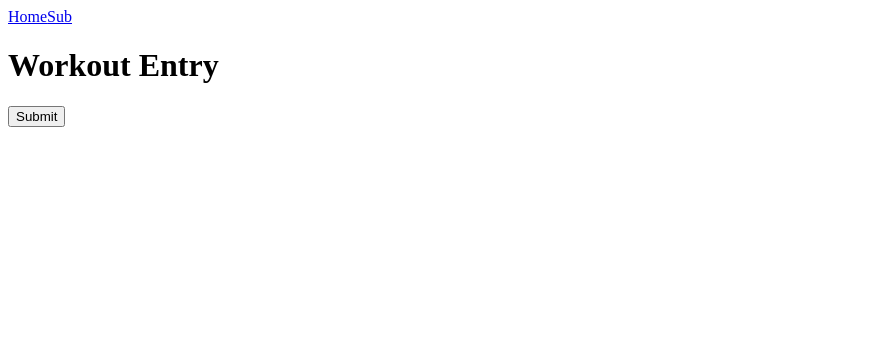
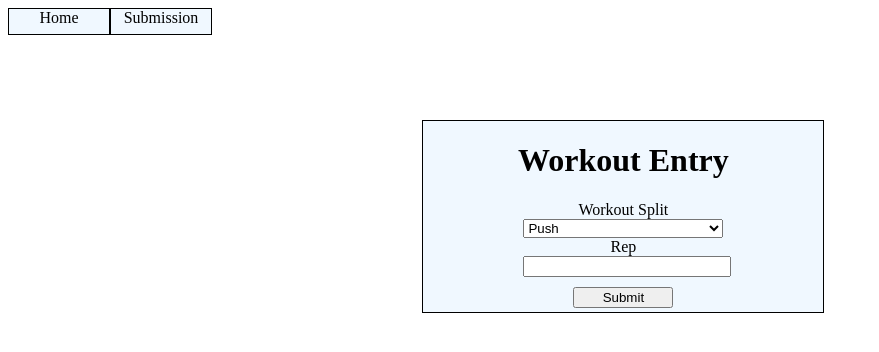
Before and after one commit to eperez176/fitness, an Angular app: page /sub in a window 1280 px wide. Shown: the top 352 px of the page, without its empty margins (0-879 px from the left). Built offline with nearby package versions, Linux system fonts and the light colour scheme.

Commit message:
window submission with options

```diff
--- a/src/app/app.component.css
+++ b/src/app/app.component.css
@@ -0,0 +1,3 @@
+.container {
+    display: grid ;
+}
--- a/src/app/app.component.html
+++ b/src/app/app.component.html
@@ -1,5 +1,4 @@
-<div>
-  <a href="/">Home</a>
-  <a href="/sub">Sub</a>
+<div class="container">
+  <app-header></app-header>
   <router-outlet></router-outlet>
 </div>
--- a/src/app/app.module.ts
+++ b/src/app/app.module.ts
@@ -7,6 +7,7 @@ import { RouterModule, Routes } from '@angular/router';
 import { AppComponent } from './app.component';
 import { HomeComponent } from './pages/home/home.component';
 import { SubComponent } from './pages/sub/sub.component';
+import { HeaderComponent } from './components/header/header.component';
 
 const appRoutes: Routes = [
   {path: '', component: HomeComponent},
@@ -17,7 +18,8 @@ const appRoutes: Routes = [
   declarations: [
     AppComponent,
     HomeComponent,
-    SubComponent
+    SubComponent,
+    HeaderComponent
   ],
   imports: [
     BrowserModule,
--- /dev/null
+++ b/src/app/components/header/header.component.css
@@ -0,0 +1,13 @@
+.blocks {
+    width: 100px;
+    height: 25px;
+    background-color: aliceblue;
+    float: left;
+    border: 1px solid black;
+    cursor: pointer;
+    text-align: center;
+}
+.container{
+    position: relative;
+    width: max-content;
+}
--- /dev/null
+++ b/src/app/components/header/header.component.html
@@ -0,0 +1,4 @@
+<div class="container">
+    <div class="blocks" (click)="homeButton()"> Home    </div>
+    <div class="blocks"(click)="subButton()"> Submission  </div>
+</div>
--- /dev/null
+++ b/src/app/components/header/header.component.ts
@@ -0,0 +1,21 @@
+import { Component, OnInit } from '@angular/core';
+import { Router } from '@angular/router';
+
+@Component({
+  selector: 'app-header',
+  templateUrl: './header.component.html',
+  styleUrls: ['./header.component.css']
+})
+export class HeaderComponent implements OnInit {
+
+  constructor(private router:Router) { }
+
+  ngOnInit(): void {
+  }
+  homeButton(){
+    this.router.navigate(['/']);
+  }
+  subButton(){
+    this.router.navigate(['/sub'])
+  }
+}
--- a/src/app/pages/sub/sub.component.css
+++ b/src/app/pages/sub/sub.component.css
@@ -0,0 +1,21 @@
+.window{
+    position: absolute;
+    width: 400px;
+    max-height: 800px;
+    background-color: aliceblue;
+    left: 33%;
+    top: 15%;
+    border: 1px solid black;
+    text-align: center;
+    display: grid;
+}
+.btn{
+    width: 100px;
+    margin-top: 10px;
+    margin-left: 37.5%;
+    margin-bottom: 1%;
+}
+.box{
+    max-width: 200px;
+    margin-left: 25%;
+}
--- a/src/app/pages/sub/sub.component.html
+++ b/src/app/pages/sub/sub.component.html
@@ -1,6 +1,16 @@
 <div>
-    <form (ngSubmit)="addEntry()">
+    <form (ngSubmit)="addEntry()" class="window">
         <h1>Workout Entry</h1>
+        <label for="text">Workout Split</label>
+        <select name="workout-split" id="workout-split" class="box">
+            <option value="push">Push</option>
+            <option value="pull">Pull</option>
+            <option value="leg-ab">Leg-Ab</option>
+        </select>
+        <label for="text">Rep</label>
+        <input type="text" class="box">
+
+
         <input type="submit" value="Submit" class="btn">
     </form>
 </div>
```
Also changed, not shown: 1 other file (tests, documents, lock files or other folders).
